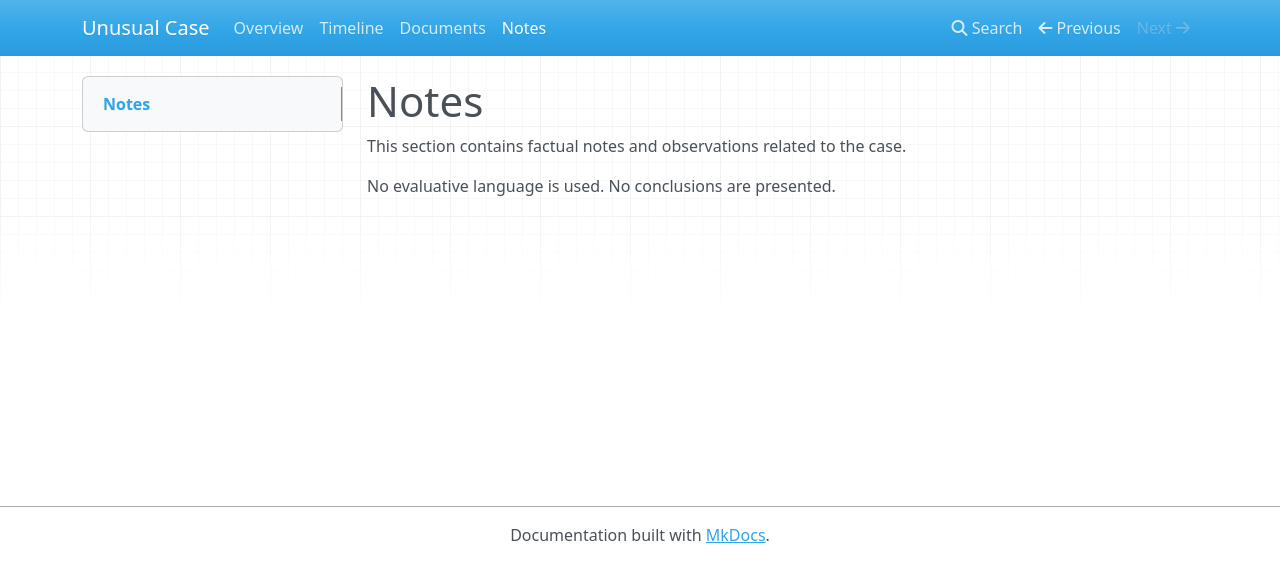
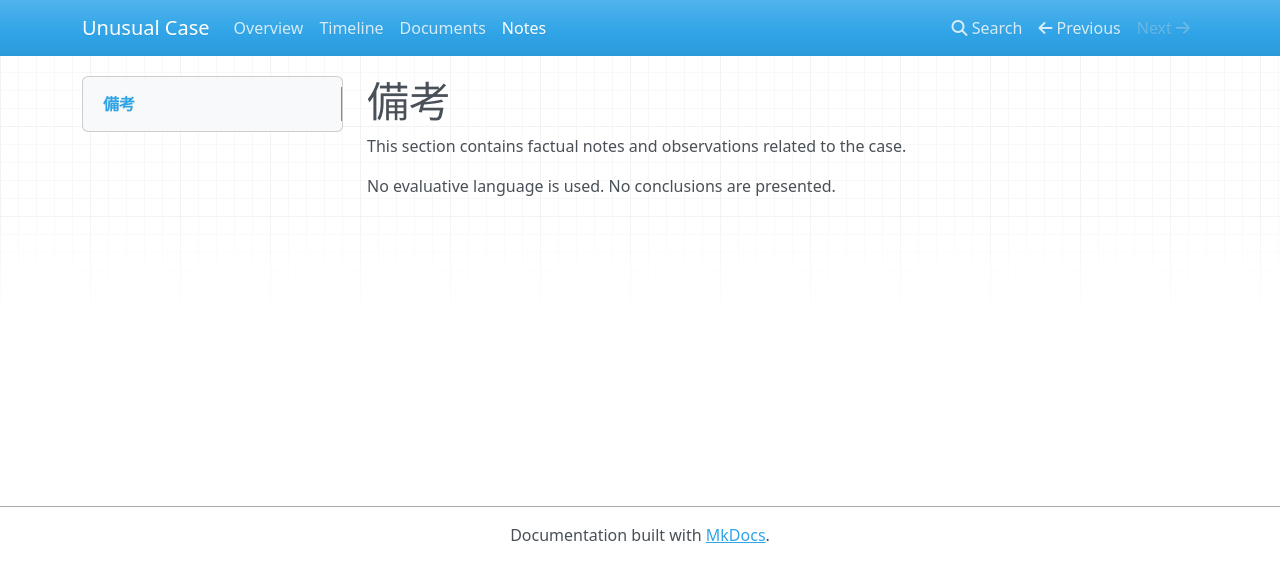
Before and after one commit to bach-paga/unusual-case, an MkDocs documentation site: the page built from docs/notes.md, in a window 1280 px wide. Shown: the top 582 px of the page. Built offline with MkDocs 1.6.1, drawn with Linux system fonts in a browser that asks for light colours; nearby versions of some CDN libraries.

Commit message:
Update notes.md

```diff
--- a/docs/notes.md
+++ b/docs/notes.md
@@ -1,4 +1,4 @@
-# Notes
+# 備考
 
 This section contains factual notes and observations related to the case.
 
```
